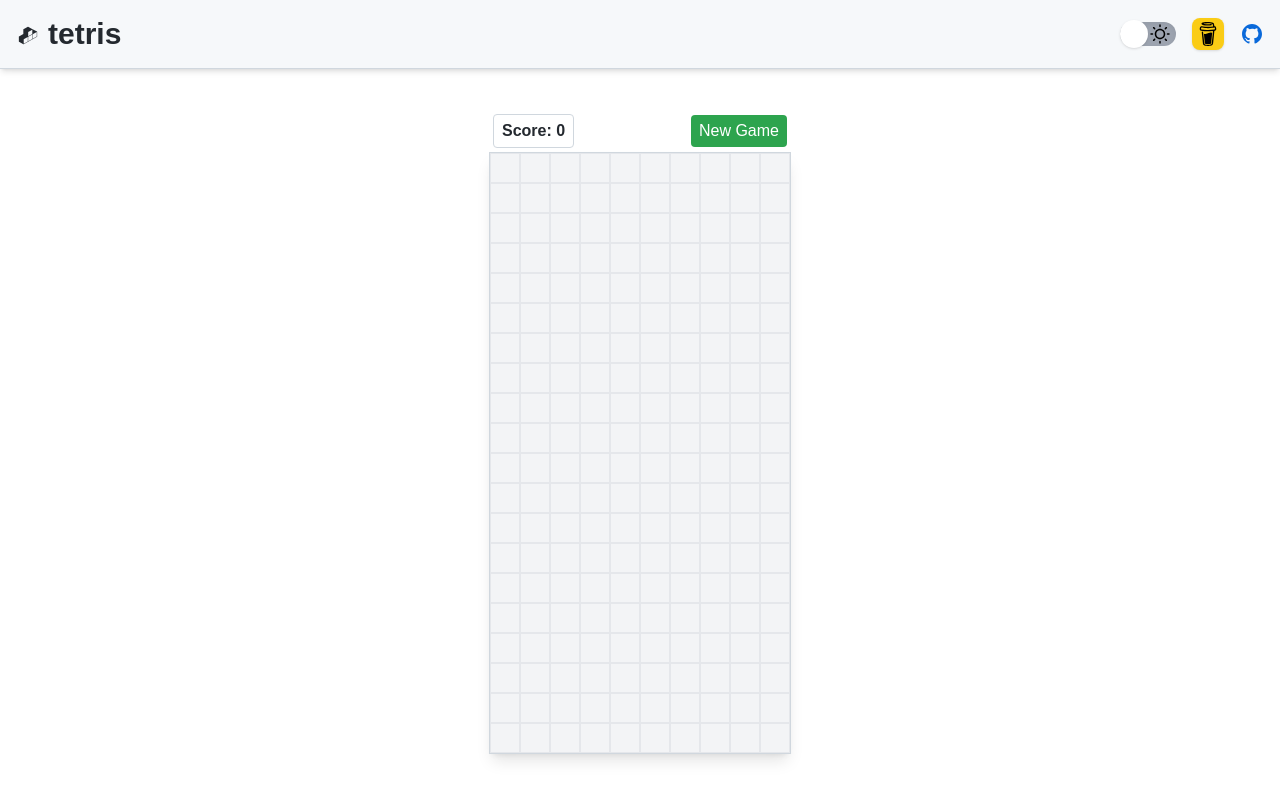
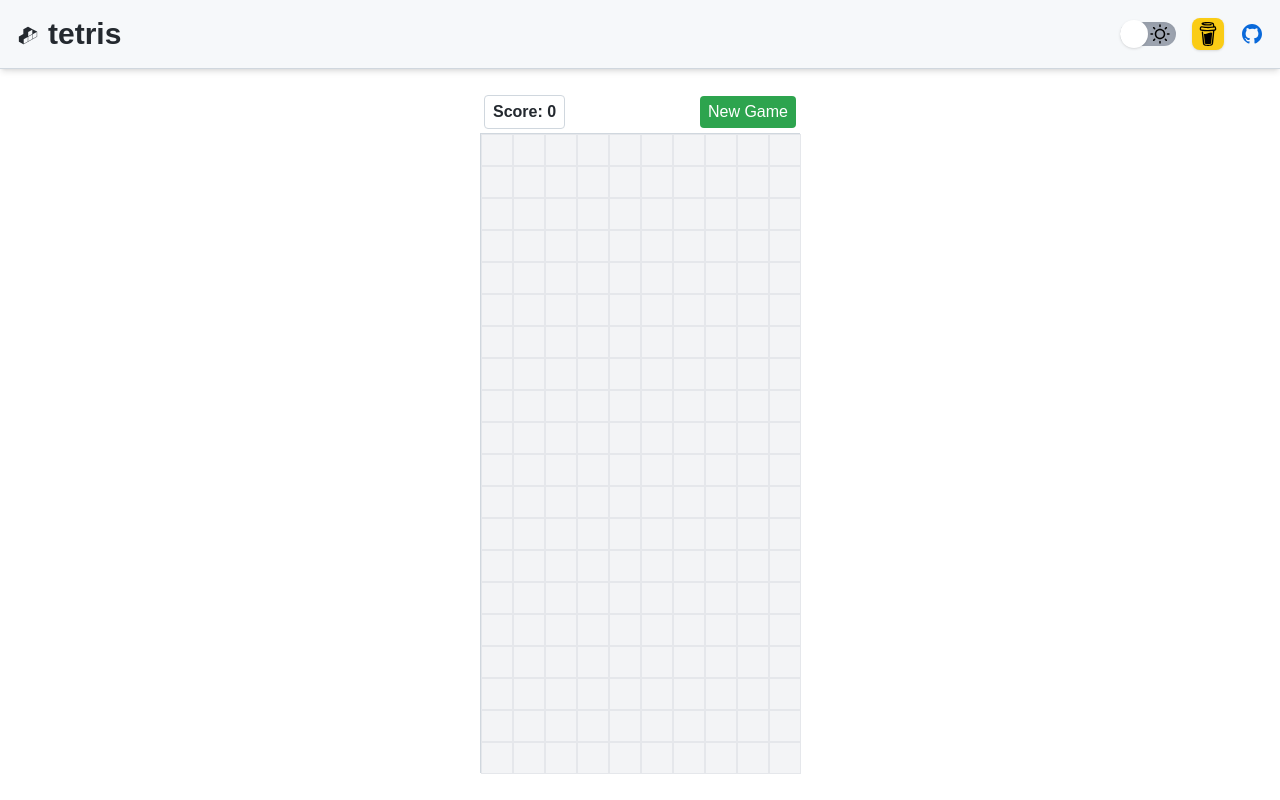
Before and after one commit to muzabol2/tetris, a Next.js app: page / in a window 1280 px wide. Built offline with nearby package versions, Linux system fonts and the light colour scheme.

Commit message:
Resize GameBoard

```diff
--- a/src/components/game/ActivePiece.tsx
+++ b/src/components/game/ActivePiece.tsx
@@ -1,32 +1,42 @@
 "use client";
-import { BLOCK_SIZE } from "@/constants";
+import { useBlockSize } from "@/hooks";
 import type { Piece } from "@/types";
 
 type Props = {
   currentPiece: Piece;
 };
 
-const ActivePiece = ({ currentPiece }: Props) => (
+const ActivePiece = ({ currentPiece }: Props) => {
+  const blockSize = useBlockSize();
+
+  return (
     <div
       className="absolute grid"
       style={{
-      top: `${currentPiece.y * BLOCK_SIZE}px`,
-      left: `${currentPiece.x * BLOCK_SIZE}px`,
-      width: `${currentPiece.shape[0].length * BLOCK_SIZE}px`,
-      height: `${currentPiece.shape.length * BLOCK_SIZE}px`,
-      gridTemplateColumns: `repeat(${currentPiece.shape[0].length}, ${BLOCK_SIZE}px)`,
-      gridTemplateRows: `repeat(${currentPiece.shape.length}, ${BLOCK_SIZE}px)`,
+        top: `${currentPiece.y * blockSize}px`,
+        left: `${currentPiece.x * blockSize}px`,
+        width: `${currentPiece.shape[0].length * blockSize}px`,
+        height: `${currentPiece.shape.length * blockSize}px`,
+        gridTemplateColumns: `repeat(${currentPiece.shape[0].length}, ${blockSize}px)`,
+        gridTemplateRows: `repeat(${currentPiece.shape.length}, ${blockSize}px)`,
+        boxSizing: "border-box",
       }}
     >
       {currentPiece.shape.map((row, rowIndex) =>
         row.map((cell, colIndex) => (
           <div
             key={`${rowIndex}-${colIndex}`}
-          className={`w-[${BLOCK_SIZE}px] h-[${BLOCK_SIZE}px] border ${cell ? "bg-gray-700" : "bg-transparent"}`}
+            className={`border ${cell ? "bg-gray-700" : "bg-transparent"}`}
+            style={{
+              width: `${blockSize}px`,
+              height: `${blockSize}px`,
+              boxSizing: "border-box",
+            }}
           />
         ))
       )}
     </div>
   );
+};
 
 export { ActivePiece };
--- a/src/components/game/GameBoard.tsx
+++ b/src/components/game/GameBoard.tsx
@@ -1,7 +1,8 @@
 "use client";
-import { BLOCK_SIZE } from "@/constants";
+import { COLS, ROWS } from "@/constants";
 import { GameStatus, type Piece } from "@/types";
 import { ActivePiece } from "./ActivePiece";
+import { useBlockSize } from "@/hooks";
 
 type Props = {
   grid: number[][];
@@ -9,20 +10,32 @@ type Props = {
   gameStatus: GameStatus;
 };
 
-const GameBoard = ({ grid, currentPiece, gameStatus }: Props) => (
-  <div className="grid-rows-20 relative grid grid-cols-10 border border-border bg-background shadow-lg dark:bg-gray-900">
-    {grid.map((row, rowIndex) =>
-      row.map((cell, colIndex) => (
+const GameBoard = ({ grid, currentPiece, gameStatus }: Props) => {
+  const blockSize = useBlockSize();
+
+  return (
     <div
-          key={`${rowIndex}-${colIndex}`}
-          className={`grid border ${cell ? "bg-gray-700" : "bg-gray-100"}`}
+      className="relative border border-border bg-background dark:bg-gray-900"
       style={{
-            width: `${BLOCK_SIZE}px`,
-            height: `${BLOCK_SIZE}px`,
+        display: "grid",
+        gridTemplateColumns: `repeat(${COLS}, ${blockSize}px)`,
+        gridTemplateRows: `repeat(${ROWS}, ${blockSize}px)`,
+        width: `${COLS * blockSize}px`,
+        height: `${ROWS * blockSize}px`,
+        boxSizing: "border-box",
+      }}
+    >
+      {grid.flat().map((cell, index) => (
+        <div
+          key={index}
+          className={`border ${cell ? "bg-gray-700" : "bg-gray-100"}`}
+          style={{
+            width: `${blockSize}px`,
+            height: `${blockSize}px`,
+            boxSizing: "border-box",
           }}
         />
-      ))
-    )}
+      ))}
       {currentPiece && <ActivePiece currentPiece={currentPiece} />}
       {gameStatus === GameStatus.GAME_OVER && (
         <div className="absolute inset-0 flex items-center justify-center bg-black bg-opacity-50 text-2xl text-white">
@@ -31,5 +44,6 @@ const GameBoard = ({ grid, currentPiece, gameStatus }: Props) => (
       )}
     </div>
   );
+};
 
 export { GameBoard };
--- a/src/components/game/GameMenu.tsx
+++ b/src/components/game/GameMenu.tsx
@@ -15,16 +15,16 @@ const GameMenu = ({ score, gameStatus, newGame, pauseGame, resumeGame }: Props)
     {gameStatus !== GameStatus.NOT_STARTED &&
       gameStatus !== GameStatus.GAME_OVER &&
       (gameStatus === GameStatus.RUNNING ? (
-        <button onClick={pauseGame} className="rounded bg-yellow-500 px-2 py-1 text-buttonText hover:bg-yellow-700">
+        <button onClick={pauseGame} className="rounded bg-yellow-500 px-2 py-1 text-buttonText">
           Pause
         </button>
       ) : (
-        <button onClick={resumeGame} className="rounded bg-blue-500 px-2 py-1 text-buttonText hover:bg-blue-700">
+        <button onClick={resumeGame} className="rounded bg-blue-500 px-2 py-1 text-buttonText">
           Resume
         </button>
       ))}
 
-    <button onClick={newGame} className="rounded bg-buttonBg px-2 py-1 text-buttonText hover:bg-green-700">
+    <button onClick={newGame} className="rounded bg-buttonBg px-2 py-1 text-buttonText">
       New Game
     </button>
   </div>
--- a/src/constants/index.ts
+++ b/src/constants/index.ts
@@ -1,4 +1,4 @@
-const BLOCK_SIZE = 30;
+const BLOCK_SIZE = 25;
 const COLS = 10;
 const ROWS = 20;
 
--- a/src/hooks/index.ts
+++ b/src/hooks/index.ts
@@ -1,2 +1,3 @@
+export * from "./useBlockSize";
 export * from "./useIsMobile";
 export * from "./useTetris";
--- /dev/null
+++ b/src/hooks/useBlockSize.ts
@@ -0,0 +1,27 @@
+import { useState, useEffect } from "react";
+import { BLOCK_SIZE, COLS, ROWS } from "@/constants";
+
+const useBlockSize = () => {
+  const [blockSize, setBlockSize] = useState<number>(BLOCK_SIZE);
+
+  useEffect(() => {
+    const calculateBlockSize = () => {
+      const viewportWidth = window.innerWidth;
+      const viewportHeight = window.innerHeight;
+
+      const maxBlockSizeByWidth = Math.floor(viewportWidth / COLS);
+      const maxBlockSizeByHeight = Math.floor(viewportHeight / ROWS);
+
+      setBlockSize(Math.min(maxBlockSizeByWidth, maxBlockSizeByHeight) - 8);
+    };
+
+    window.addEventListener("resize", calculateBlockSize);
+    calculateBlockSize();
+
+    return () => window.removeEventListener("resize", calculateBlockSize);
+  }, []);
+
+  return blockSize;
+};
+
+export { useBlockSize };
```
Lines whose indentation alone changed are shown as unchanged.
